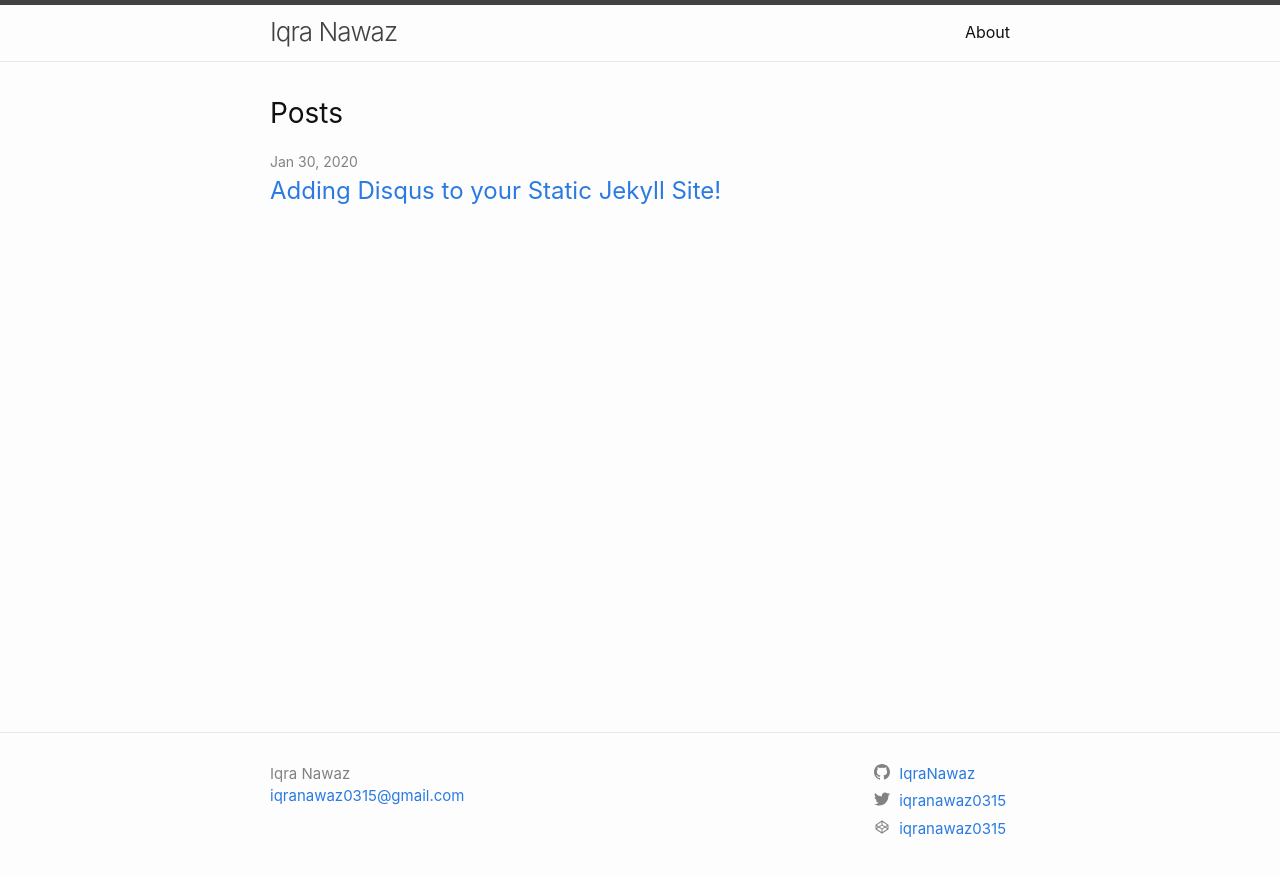
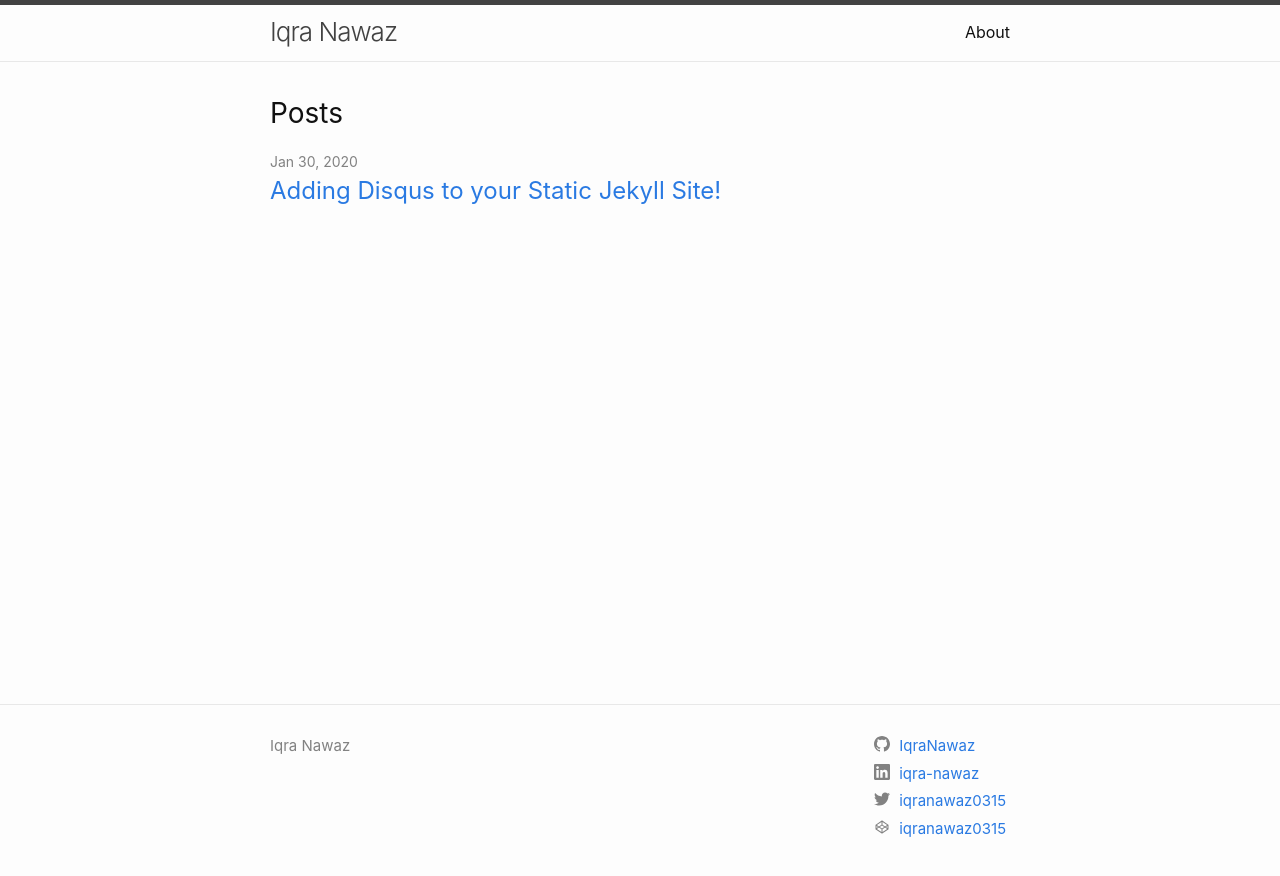
Before and after one commit to IqraNawaz/blog, a Jekyll site: the page built from index.markdown, in a window 1280 px wide. Shown: the top 876 px of the page. Built offline with Jekyll 4.4.1, drawn with Linux system fonts in a browser that asks for light colours.

Commit message:
adding linkedin profile

```diff
--- a/_config.yml
+++ b/_config.yml
@@ -22,11 +22,12 @@ title: Iqra Nawaz
 email: iqranawaz0315@gmail.com
 description: >- # this means to ignore newlines until "baseurl:"
 
-baseurl: "" # the subpath of your site, e.g. /blog
+baseurl: "/blog" # the subpath of your site, e.g. /blog
 url: "iqranawaz.github.io" # the base hostname & protocol for your site, e.g. http://example.com
 twitter_username: iqranawaz0315
 github_username:  IqraNawaz
 codepen_username: iqranawaz0315
+linkedin_username: iqra-nawaz
 disqus:
   shortname: "iqranawaz"
 
--- a/_includes/footer.html
+++ b/_includes/footer.html
@@ -14,9 +14,7 @@
               {{ site.title | escape }}
             {%- endif -%}
             </li>
-            {%- if site.email -%}
-            <li><a class="u-email" href="mailto:{{ site.email }}">{{ site.email }}</a></li>
-            {%- endif -%}
+
         </ul>
       </div>
 
```
Also changed, not shown: 5 other files.
